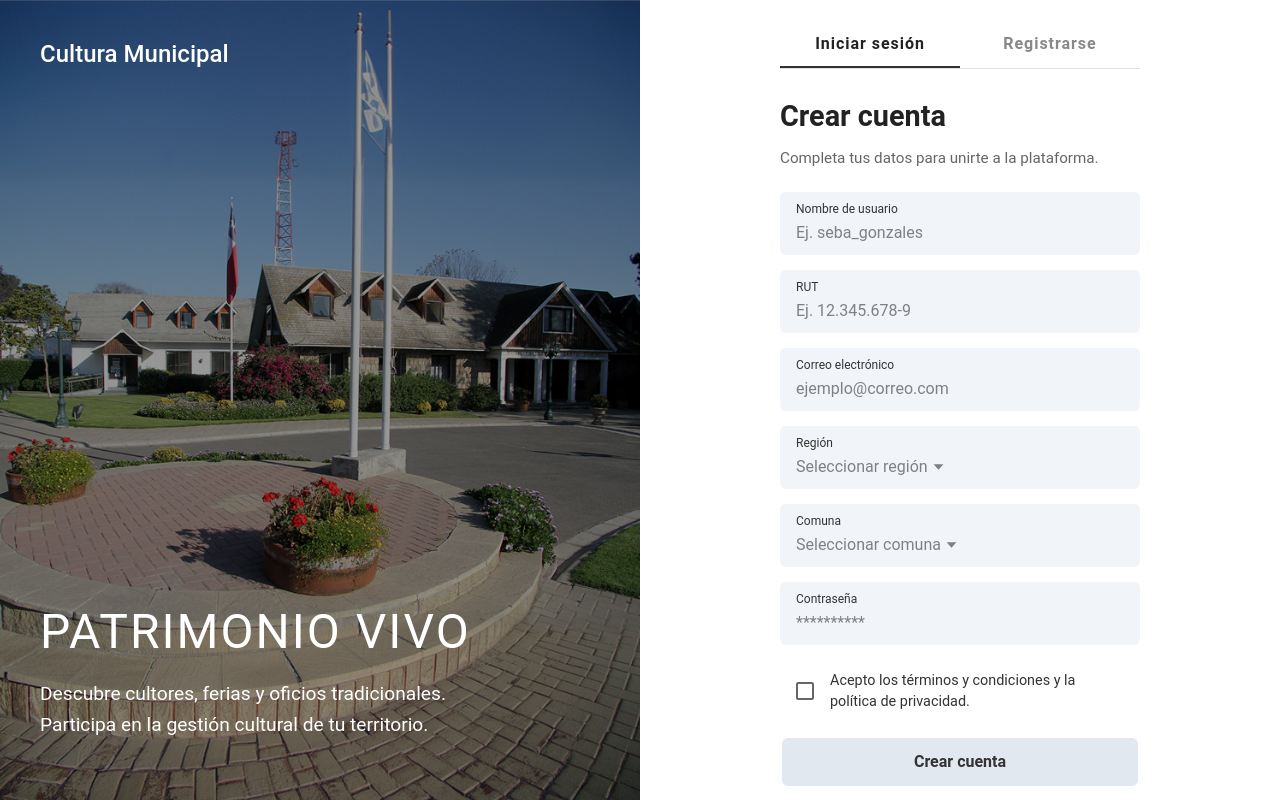
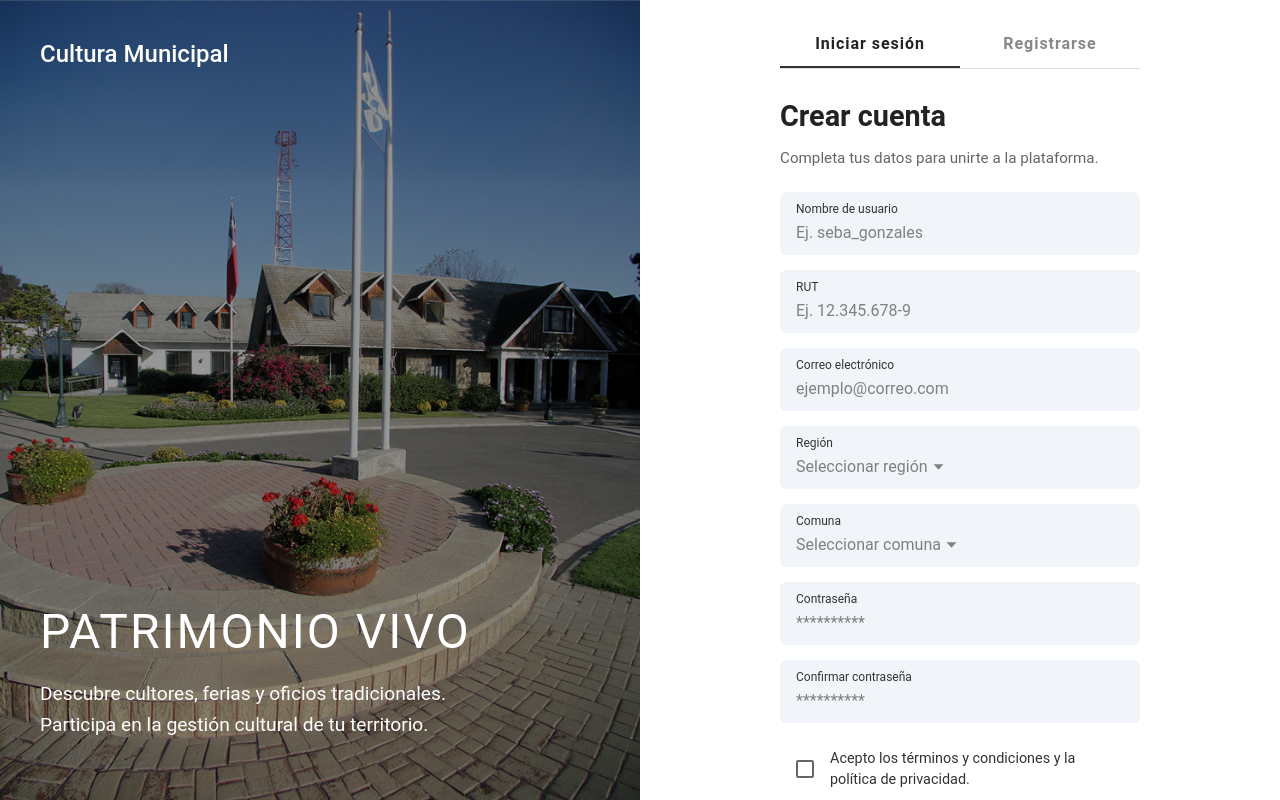
Before and after one commit to nachit0xd/Proyecto-de-Ingenieria-Web-y-Movil_ICI4247_Grupo19, a React (Vite) app: page /auth/login in a window 1280 px wide. Both pictures are taken after a click on the link "Regístrate aquí". Built offline with nearby package versions, Linux system fonts and the light colour scheme.

Commit message:
Update Auth.tsx
Se añade campo confirmar contraseña en formulario de registro

```diff
--- a/src/pages/auth/Auth.tsx
+++ b/src/pages/auth/Auth.tsx
@@ -137,6 +137,11 @@ const Auth: React.FC = () => {
                       <IonInput type="password" placeholder="**********"></IonInput>
                     </IonItem>
 
+                    <IonItem lines="none" className="custom-input">
+                      <IonLabel position="stacked">Confirmar contraseña</IonLabel>
+                      <IonInput type="password" placeholder="**********"></IonInput>
+                    </IonItem>
+
                     <IonItem lines="none" className="checkbox-item">
                       <IonCheckbox slot="start"></IonCheckbox>
                       <IonLabel className="ion-text-wrap">
```
